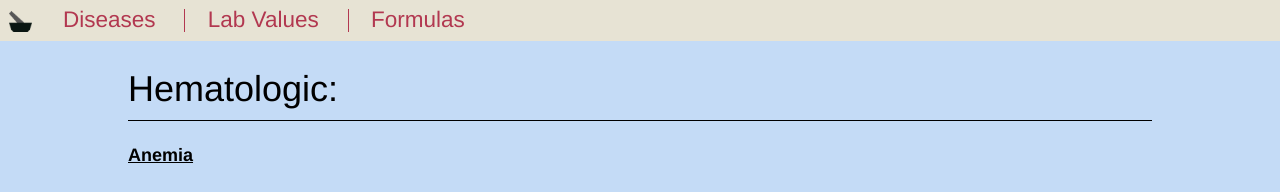
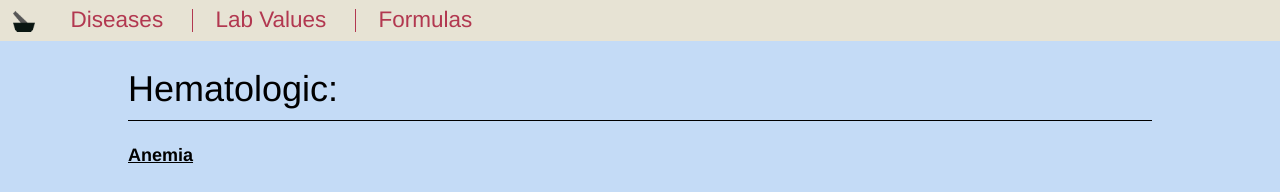
Before and after one commit to corbincox72/peripheral_brain, a Jekyll site: the page built from diseases_by_system.html, in a window 1280 px wide. Shown: the top 192 px of the page. Built offline with Jekyll 4.4.1, drawn with Linux system fonts in a browser that asks for light colours.

Commit message:
Fix header width

```diff
--- a/css/main.css
+++ b/css/main.css
@@ -96,7 +96,7 @@
 }
 .header {
     margin: 0 0 5px 0;
-    padding: 1vh;
+    padding: 1vh 0;
     width: 100%;
     display: inline-block;
     font-size: 2.5vh;
@@ -112,7 +112,8 @@
 .header img{
   float:left;
   height: 2.5vh;
-  padding-right: 1vh
+  padding-right: 1vw;
+  padding-left:  1vw
 }
 .nav-links > li ~ li {
   border-left: 1px solid #b23850;
@@ -197,5 +198,5 @@
   border-bottom: none;
 }
 .chem7 tr:hover{
-  background: none
+  background: none;
 }
```
Also changed, not shown: 2 other files.
